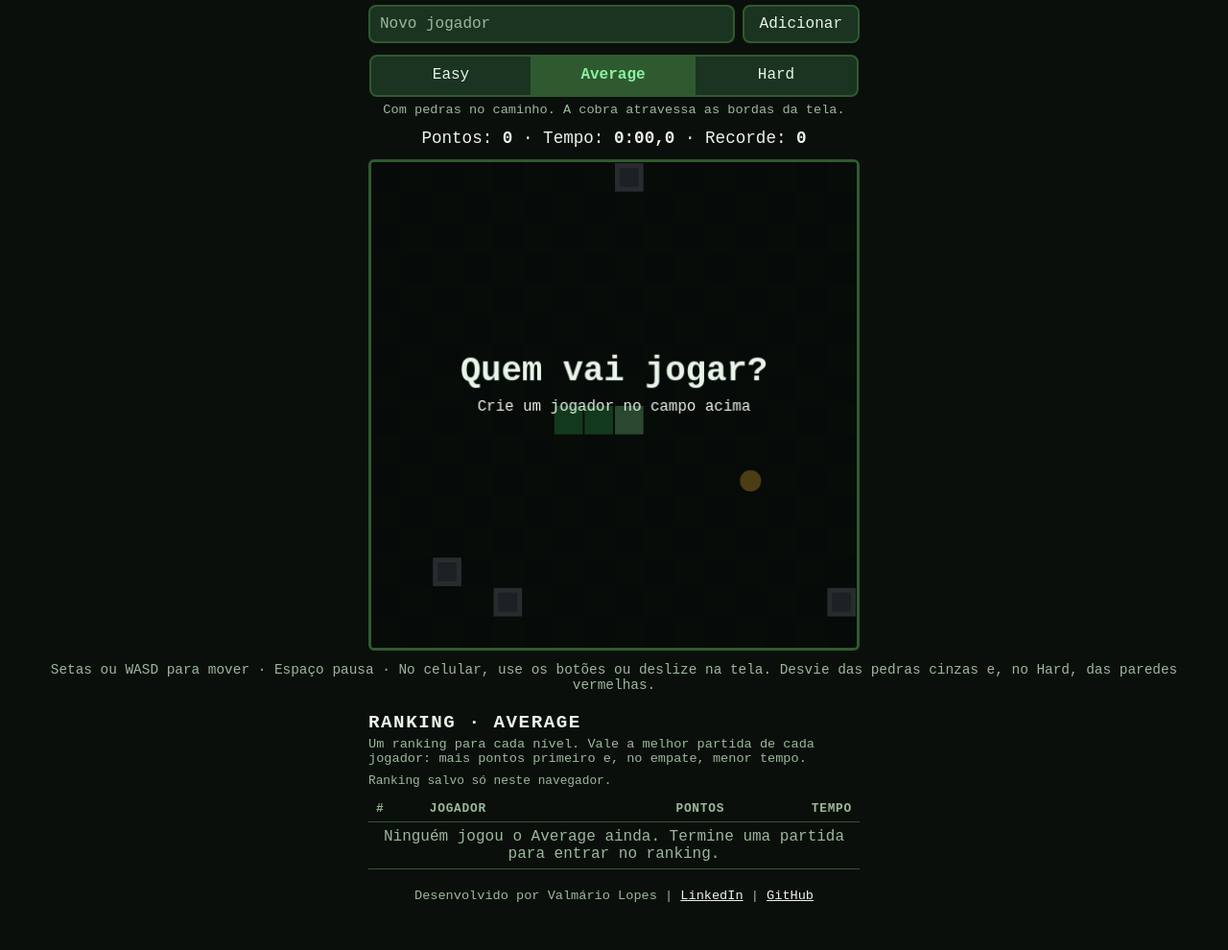
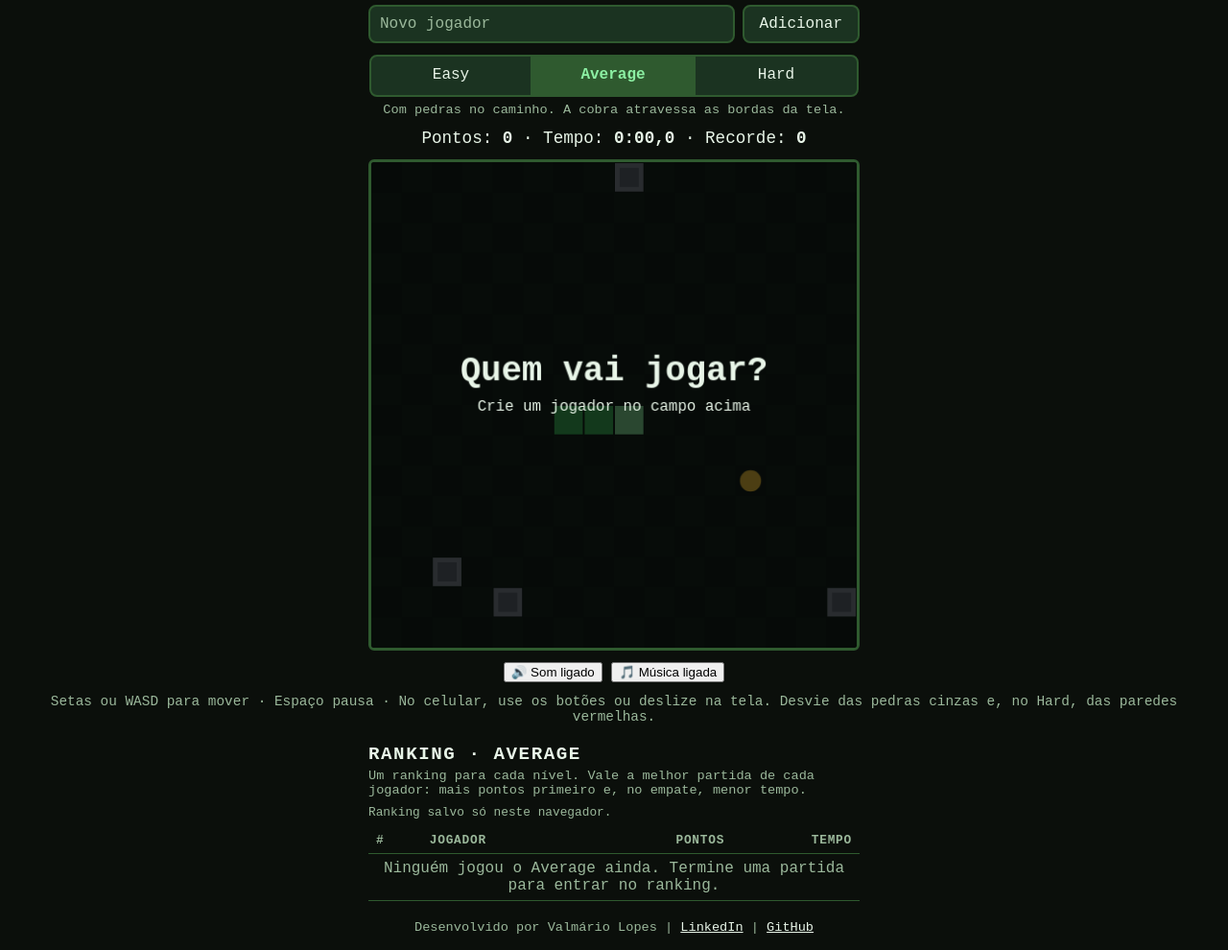
Before and after one commit to Valmario/Jogo_da_Cobrinha, a plain HTML site: page index.html in a window 1280 px wide. Shown: the part 108-1098 px from the top of the page at 96% size. Before the commit the page ends 1065 px from the top, so only its background shows below. Drawn offline with Linux system fonts and the light colour scheme.

Commit message:
Update game description and add sound buttons

```diff
--- a/index.html
+++ b/index.html
@@ -3,7 +3,7 @@
 <head>
     <meta charset="UTF-8">
     <meta name="viewport" content="width=device-width, initial-scale=1.0">
-    <meta name="description" content="Jogo da cobrinha com pedras, jogadores, ranking e controles para celular. Feito em HTML, CSS e JavaScript puro.">
+    <meta name="description" content="Jogo da cobrinha com três níveis, pedras, jogadores, ranking e controles para celular. Feito em HTML, CSS e JavaScript puro.">
     <title>Jogo da Cobrinha</title>
     <link rel="stylesheet" href="style.css">
     <script defer src="script.js"></script>
@@ -40,6 +40,10 @@
         </div>
         <button type="button" id="botao-acao" class="acao">Começar</button>
     </div>
+    <div class="botoes-som">
+        <button type="button" id="botao-som" class="som" aria-pressed="true">🔊 Som ligado</button>
+        <button type="button" id="botao-musica" class="som" aria-pressed="true">🎵 Música ligada</button>
+    </div>
     <p class="ajuda">Setas ou WASD para mover · Espaço pausa · No celular, use os botões ou deslize na tela. Desvie das pedras cinzas e, no Hard, das paredes vermelhas.</p>
     <section class="ranking" aria-labelledby="titulo-ranking">
         <h2 id="titulo-ranking">Ranking · <span id="rotulo-ranking">Average</span></h2>
```
